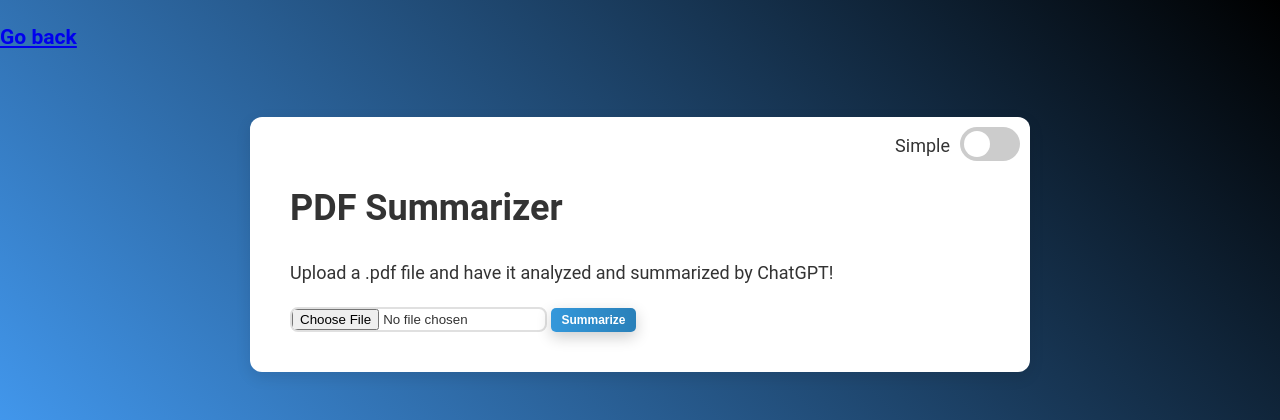
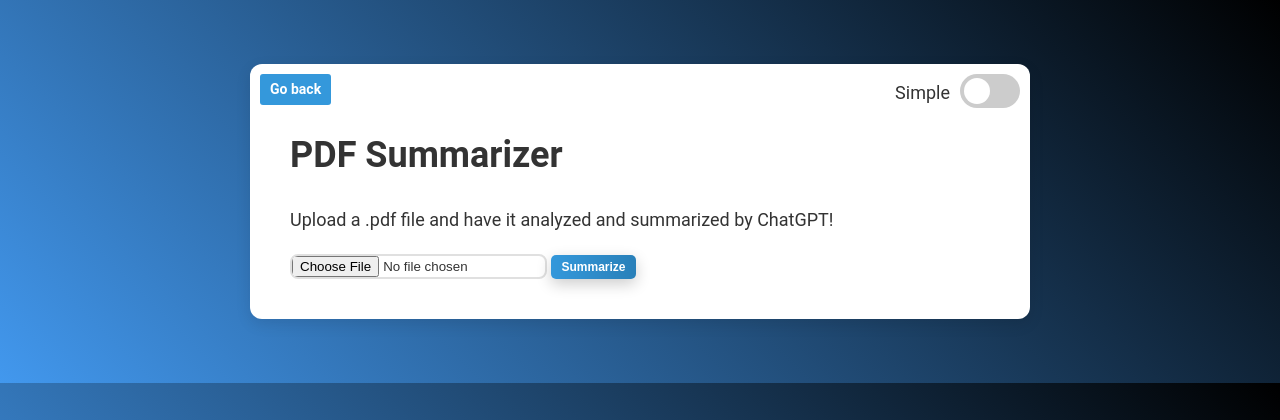
Before and after one commit to owe005/Summarizer, a Flask app: page / in a window 1280 px wide. Shown: the top 420 px of the page. Run offline with Flask 3, Linux system fonts and the light colour scheme.

Commit message:
cool button is cooler

```diff
--- a/static/css/style.css
+++ b/static/css/style.css
@@ -253,3 +253,22 @@ input[type="url"]:focus {
     top: 15px;
     right: 80px;
 }
+
+.button-link {
+    position: absolute;  /* This allows you to position the button within the container */
+    top: 10px;           /* Adjust this value for desired vertical placement */
+    left: 10px;          /* Adjust this value for desired horizontal placement */
+    display: inline-block;
+    padding: 5px 10px;   /* Reduced padding for a smaller button */
+    border: none;
+    background-color: #3498db;
+    color: white;
+    text-decoration: none;
+    border-radius: 3px;  /* Smaller border radius for a tighter curve */
+    font-size: 14px;     /* Adjust for desired font size */
+    transition: background-color 0.3s ease;
+}
+
+.button-link:hover {
+    background-color: #2980b9;
+}
--- a/templates/index.html
+++ b/templates/index.html
@@ -4,8 +4,6 @@
  <head>
   <meta charset="utf-8"/>
   <meta content="width=device-width, initial-scale=1.0" name="viewport"/>
-
-  <h3><a href="https://olewestby.live/">Go back</a></h3>
 
   <title>
    PDF Summarizer
@@ -23,6 +21,10 @@
     <input type="checkbox"/>
     <span class="slider round"></span>
    </label>
+
+   <h3>
+    <a href="https://olewestby.live/" class="button-link">Go back</a>
+   </h3>
 
    <h1>
     PDF Summarizer
```
